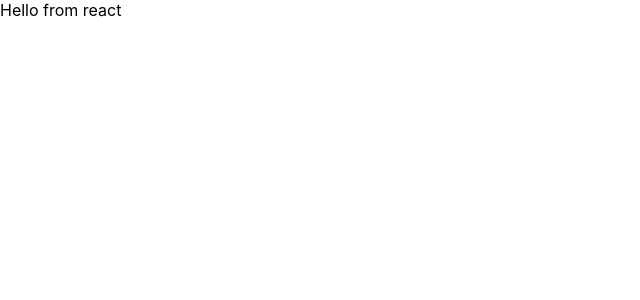
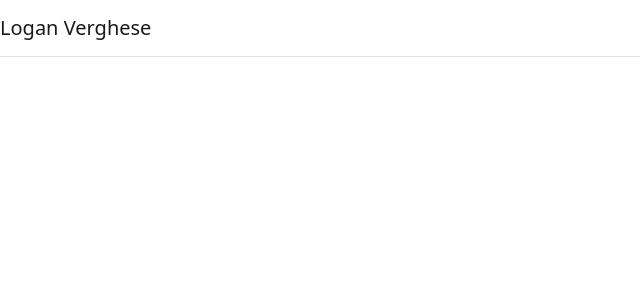
Before and after one commit to lverghese/react-portfoliolv, a React (Create React App) app: page / in a window 1280 px wide. Shown: the top 300 px of the page, without its empty margins (0-640 px from the left). Built offline with nearby package versions, Linux system fonts and the light colour scheme.

Commit message:
navbar initial setup

```diff
--- a/package.json
+++ b/package.json
@@ -6,8 +6,11 @@
     "@testing-library/jest-dom": "^5.15.0",
     "@testing-library/react": "^11.2.7",
     "@testing-library/user-event": "^12.8.3",
+    "bootstrap": "^5.1.3",
     "react": "^17.0.2",
+    "react-bootstrap": "^2.0.2",
     "react-dom": "^17.0.2",
+    "react-router-dom": "^6.0.0",
     "react-scripts": "4.0.3",
     "web-vitals": "^1.1.2"
   },
--- a/src/App.js
+++ b/src/App.js
@@ -1,4 +1,7 @@
 import React from 'react';
+import { BrowserRouter as Router, Route, Link } from 'react-router-dom';
+import { Container } from 'react-bootstrap';
+import Nav from './components/Nav';
 import './App.css';
 
 class App extends React.Component {
@@ -36,9 +39,12 @@ class App extends React.Component {
 
   render() {
     return (
-      <div>
-        Hello from react
-      </div>
+      <Router>
+        <Container className="p-0" fluid={true}>
+        {/*navbar goes here */}
+        <Nav />
+        </Container>
+      </Router>
     );
   }
 
--- /dev/null
+++ b/src/components/Nav/index.js
@@ -0,0 +1,24 @@
+import React from 'react';
+import { BrowserRouter as Router, Route, Link } from 'react-router-dom';
+import { Container, NavbarBrand, Navbar } from 'react-bootstrap';
+
+class Nav extends React.Component {
+
+
+
+  render() {
+    return (
+        <Container className="p-0" fluid={true}>
+            <Navbar className="border-bottom">
+                <NavbarBrand>
+                    Logan Verghese
+                </NavbarBrand>
+            </Navbar>
+        </Container>
+
+    );
+  }
+
+}
+
+export default Nav;
--- a/src/index.js
+++ b/src/index.js
@@ -3,6 +3,8 @@ import ReactDOM from 'react-dom';
 import './index.css';
 import App from './App';
 import reportWebVitals from './reportWebVitals';
+
+import 'bootstrap/dist/css/bootstrap.css';
 
 ReactDOM.render(
   <React.StrictMode>
```
Also changed, not shown: src/components/About/index.js (added), 1 other file (tests, documents, lock files or other folders).
